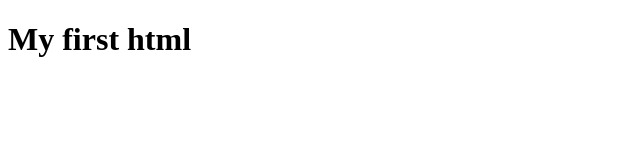
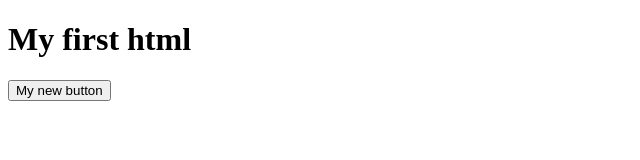
Before and after one commit to tenovgabriela/firstHtmlProject, a plain HTML site: page index.html in a window 1280 px wide. Shown: the whole page, without its empty margins (0-640 px from the left). Drawn offline with Linux system fonts and the light colour scheme.

Commit message:
Added new button

```diff
--- a/index.html
+++ b/index.html
@@ -7,5 +7,6 @@
 </head>
 <body>
     <h1>My first html</h1>
+    <button>My new button</button>
 </body>
 </html>
```
